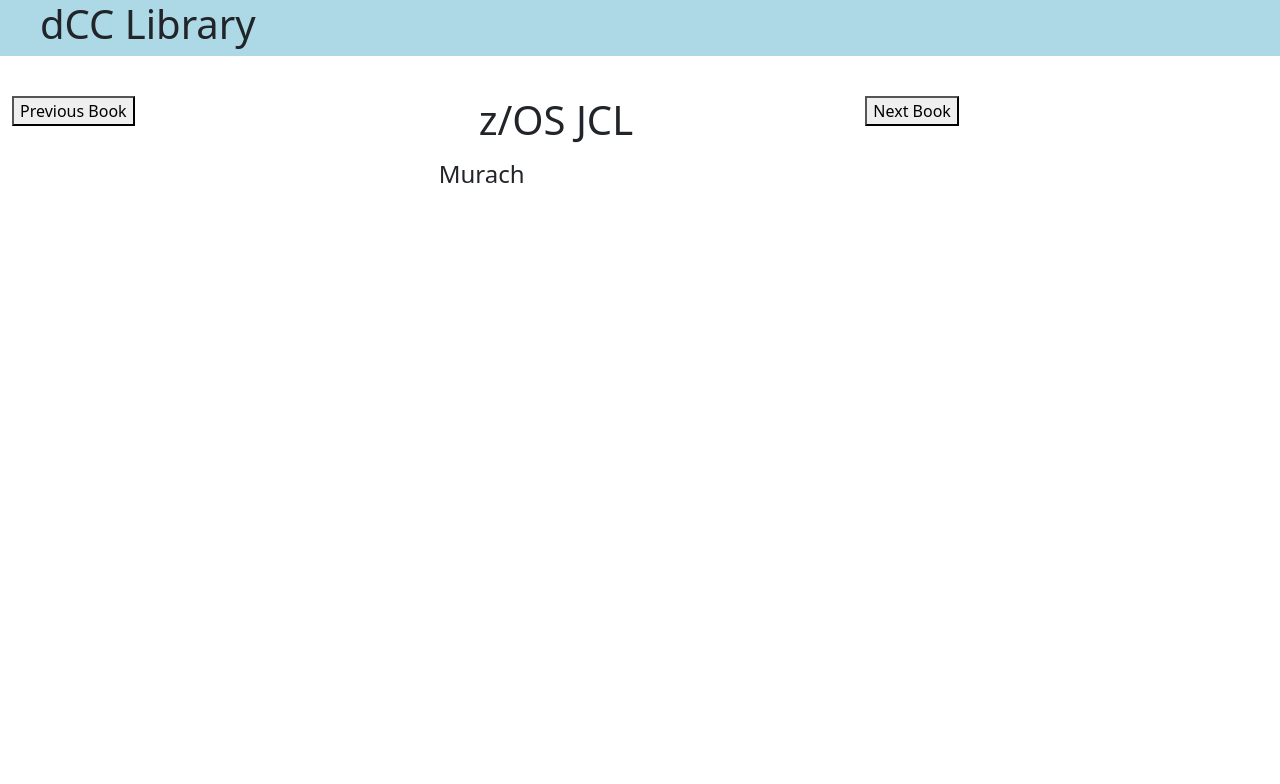
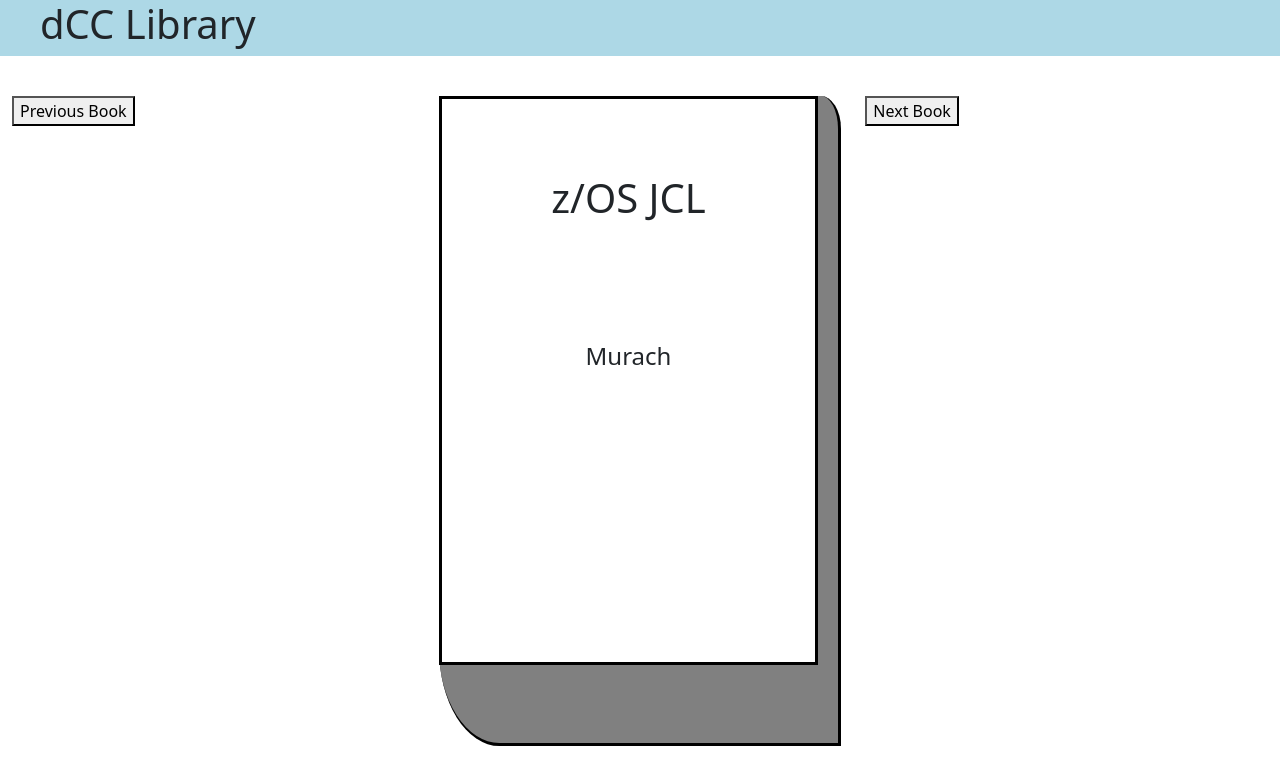
Before and after one commit to algreen27/DCCLibrary, a React (Create React App) app: page / in a window 1280 px wide. Shown: the top 784 px of the page. Built offline with nearby package versions, Linux system fonts and the light colour scheme.

Commit message:
seperated book view display in to seperare book component

```diff
--- /dev/null
+++ b/src/components/Book/Book.css
@@ -0,0 +1,34 @@
+.cover{
+    background-color: white;
+    text-align: center;
+    border: solid black;
+    mask-border-width: 1 1px;
+    height: 88%;
+    width: 95%;
+}
+
+.book {
+    background-color: gray;
+    text-align: center;
+    border-right: solid black;
+    border-bottom: solid black;
+    border-width: 1 1px;
+    height: 650px;
+    width: 100%;
+    border-bottom-left-radius: 15%;
+    border-top-right-radius: 5%;
+
+}
+
+.title {
+    padding: 20%;
+
+}
+
+.author {
+    padding-top: 10%;
+    padding-left: 5%;
+    padding-right: 5%;
+    padding-bottom: 50%;
+
+}
--- /dev/null
+++ b/src/components/Book/Book.jsx
@@ -0,0 +1,15 @@
+import React from 'react';
+import "./Book.css"
+
+const Book = (props) => {
+    return (
+        <div className="book">
+            <div className="cover">
+                <h1 className="title">{props.book.title}</h1>
+                <h4 className="author">{props.book.author}</h4>
+            </div>
+        </div>
+    );
+}
+
+export default Book;
--- a/src/components/BookViewer/BookViewer.jsx
+++ b/src/components/BookViewer/BookViewer.jsx
@@ -1,19 +1,16 @@
 import React from 'react'
+import Book from '../Book/Book';
 
 const BookViewer= (props) => {
     return (
         <div className="row row-spacer">
             <div className="col-md-4">
-                {/* Buootn here to move to prev book */}
                 <button onClick={props.prevBook}>Previous Book</button>
             </div>
             <div className="col-md-4">
-                {/* display book with cover */}
-                <h1>{props.book.title}</h1>
-                <h4>{props.book.author}</h4>
+                <Book book={props.book}/>
             </div>
             <div className="col-md-4">
-                {/* button here to move to next book */}
                 <button onClick={props.nextBook}>Next Book</button>
             </div>
         </div>
```
